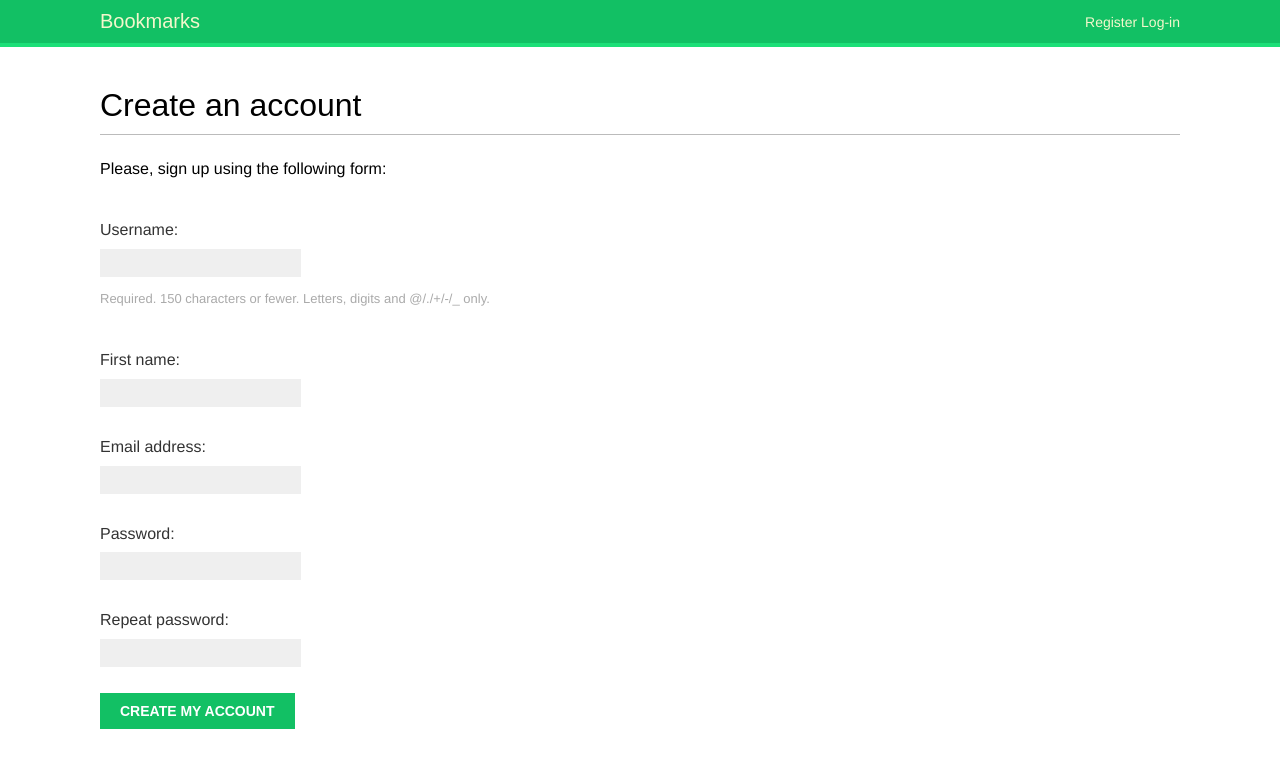
After one commit to absent1706/django-demo-social, a Django app: page /account/register/ in a window 1280 px wide. The commit adds this page. Shown: the top 768 px of the page. Run offline with Django 3.2, Linux system fonts and the light colour scheme; some web fonts are replaced.

Commit message:
+ registration

```diff
--- a/account/forms.py
+++ b/account/forms.py
@@ -1,6 +1,24 @@
 from django import forms
+from django.contrib.auth.models import User
 
 
 class LoginForm(forms.Form):
     username = forms.CharField()
     password = forms.CharField(widget=forms.PasswordInput)
+
+
+class UserRegistrationForm(forms.ModelForm):
+    password = forms.CharField(label='Password',
+                               widget=forms.PasswordInput)
+    password2 = forms.CharField(label='Repeat password',
+                                widget=forms.PasswordInput)
+
+    class Meta:
+        model = User
+        fields = ('username', 'first_name', 'email')
+
+    def clean_password2(self):
+        cd = self.cleaned_data
+        if cd['password'] != cd['password2']:
+            raise forms.ValidationError('Passwords don\'t match.')
+        return cd['password2']
--- /dev/null
+++ b/account/templates/account/register.html
@@ -0,0 +1,11 @@
+{% extends "base.html" %}
+{% block title %}Create an account{% endblock %}
+{% block content %}
+<h1>Create an account</h1>
+<p>Please, sign up using the following form:</p>
+<form action="." method="post">
+    {{ user_form.as_p }}
+    {% csrf_token %}
+    <p><input type="submit" value="Create my account"></p>
+</form>
+{% endblock %}
--- a/account/templates/base.html
+++ b/account/templates/base.html
@@ -28,6 +28,7 @@
                 Hello, {{ request.user }}!
                 <a href="{% url "logout" %}">Logout</a>
             {% else %}
+                <a href="{% url "register" %}">Register</a>
                 <a href="{% url "login" %}">Log-in</a>
             {% endif %}
         </span>
--- a/account/templates/registration/login.html
+++ b/account/templates/registration/login.html
@@ -9,7 +9,9 @@
         Please try again.
     </p>
 {% else %}
-    <p>Please, use the following form to log-in:</p>
+    <p>Please, use the following form to log-in. If you don't have an
+account <a href="{% url "register" %}">register here</a></p>
+
 {% endif %}
 
 <div class="login-form">
--- a/account/urls.py
+++ b/account/urls.py
@@ -44,4 +44,6 @@ urlpatterns = [
         'django.contrib.auth.views.password_reset_complete',
         {'template_name': 'account/password_reset_complete.html'},
         name='password_reset_complete'),
+
+    url(r'^register/$', views.register, name='register'),
 ]
--- a/account/views.py
+++ b/account/views.py
@@ -27,10 +27,32 @@
 
 from django.shortcuts import render
 from django.contrib.auth.decorators import login_required
-
+from .forms import UserRegistrationForm
 
 @login_required
 def dashboard(request):
     return render(request,
                   'account/dashboard.html',
                   {'section': 'dashboard'})
+
+
+def register(request):
+    if request.method == 'POST':
+        user_form = UserRegistrationForm(request.POST)
+        if user_form.is_valid():
+            # Create a new user object but avoid saving it yet
+            new_user = user_form.save(commit=False)
+            # Set the chosen password
+            new_user.set_password(
+                user_form.cleaned_data['password'])
+            # Save the User object
+            new_user.save()
+            return render(request,
+                          'account/register_done.html',
+                          {'new_user': new_user})
+    else:
+        user_form = UserRegistrationForm()
+
+    return render(request,
+                  'account/register.html',
+                  {'user_form': user_form})
```
Also changed, not shown: account/templates/account/register_done.html (added, +7 -0 lines), db.sqlite3.
